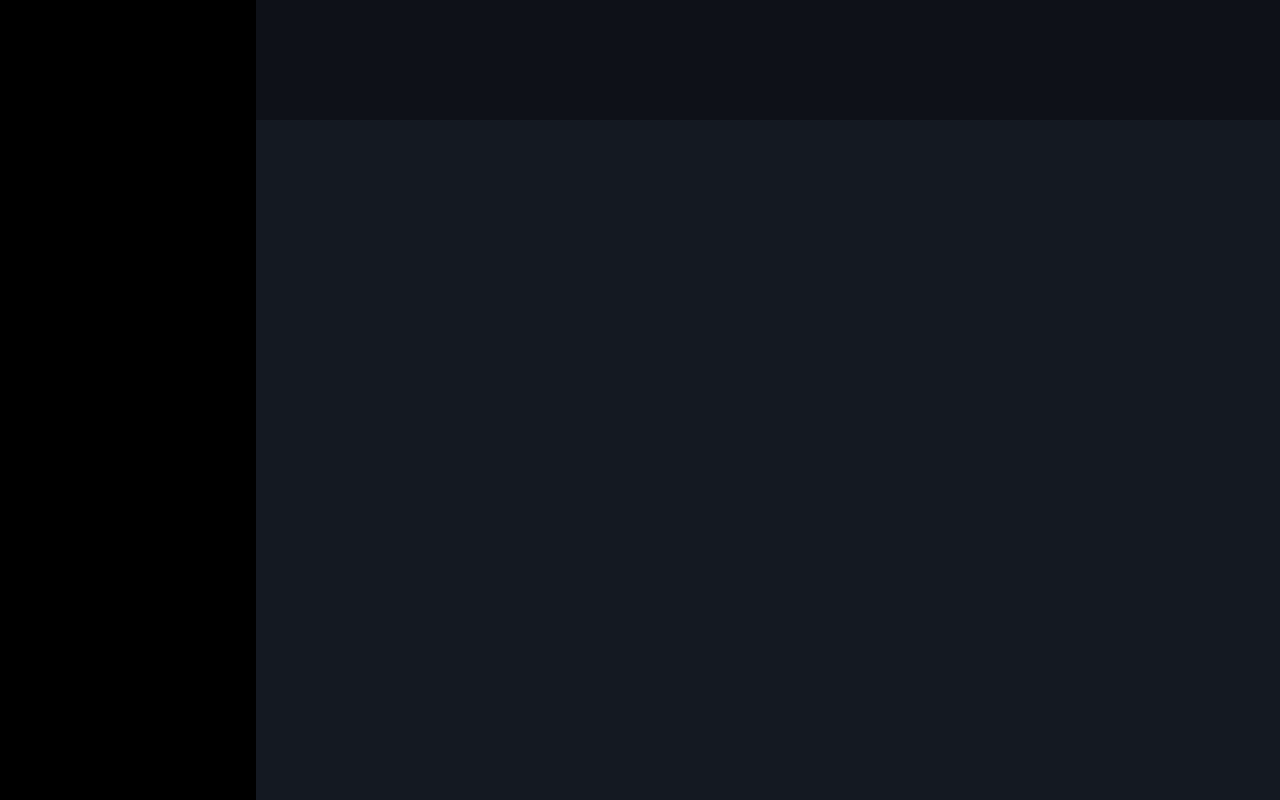
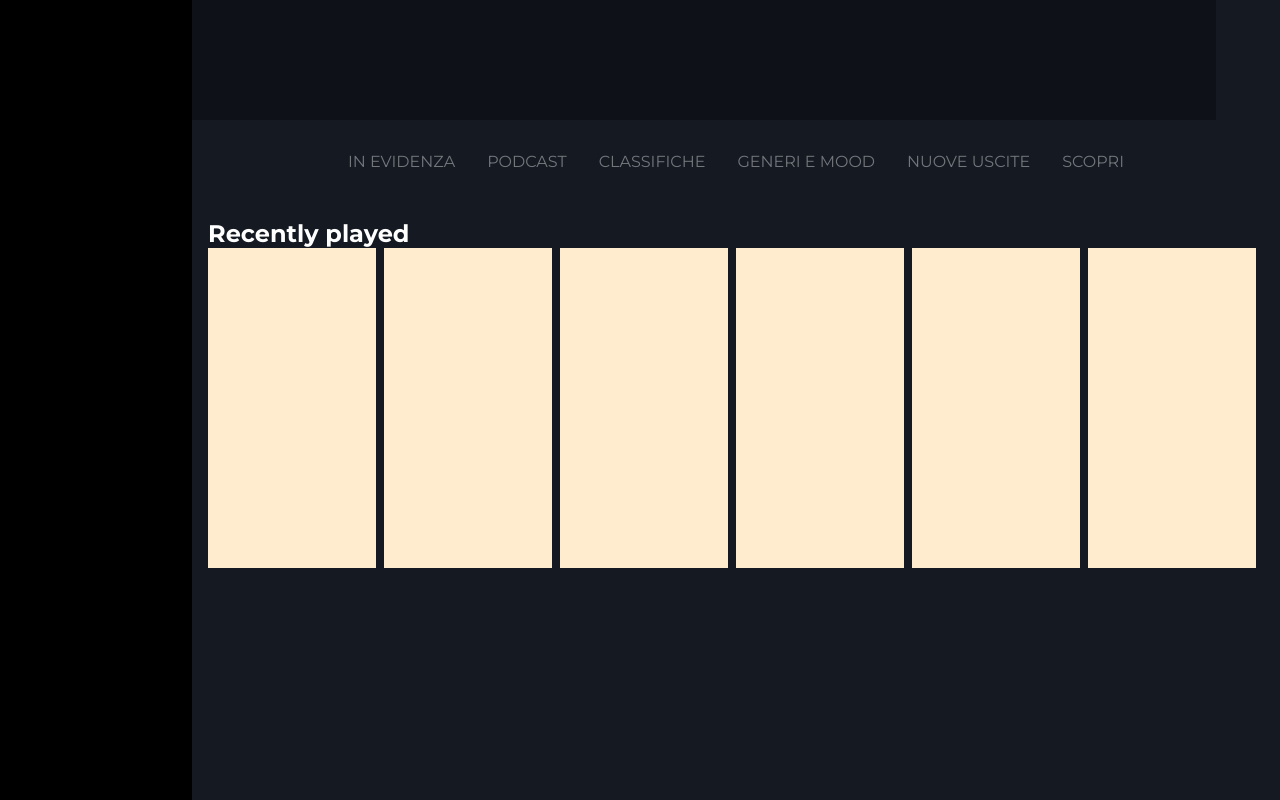
Before and after one commit to Omar-Codess/html-css-spotifyweb, a plain HTML site: page index.html in a window 1280 px wide. Drawn offline with Linux system fonts and the light colour scheme.

Commit message:
creati blocchi colorati per le card

```diff
--- a/css/style.css
+++ b/css/style.css
@@ -31,11 +31,30 @@ ul {
     display: flex;
 }
 
+.jus-center{
+    justify-content: center;
+}
+
+/* font color */
+.white-f{
+    color: white;
+}
+
+.grey-f{
+    color: #73767b;
+}
+
+/* padding */
+.pad-1{
+    padding: 1em;
+}
+
+
 
 /* SIDEBAR */
 .sidebar-container{
     height: 100vh;
-    width: 20vw;
+    width: 15vw;
 }
 
 .sidebar{
@@ -47,7 +66,7 @@ ul {
 /* MUSIC */
 .music-container{
     height: 100vh;
-    width: 80vw;
+    width: 85vw;
 }
 
 .transparent-bar{
@@ -61,3 +80,16 @@ ul {
     height: 100%;
     background-color: #141922;
 }
+
+li{
+    color: #73767b;
+    padding: 1em;
+}
+
+/* card */
+.card{
+    background-color: blanchedalmond;
+    height: 40vh;
+    width: 20vw;
+    margin-right: .5em;
+}
--- a/index.html
+++ b/index.html
@@ -22,7 +22,57 @@
                 <div class="music-container">
                     <div class="music">
                         <div class="transparent-bar">
+                            <!-- effettua upgrade -->
+                        </div>
+                        <nav>
+                            <ul class="flex jus-center pad-1">
+                                <li>IN EVIDENZA</li>
+                                <li>PODCAST</li>
+                                <li>CLASSIFICHE</li>
+                                <li>GENERI E MOOD</li>
+                                <li>NUOVE USCITE</li>
+                                <li>SCOPRI</li>
+                            </ul>
+                        </nav>
+                        <div class="row pad-1">
+                            <h2 class="white-f">Recently played</h2>
+                            <div class="col flex">
+                                <div class="card">
+                                    <div class="card-image"></div>
+                                    <div class="card-title"></div>
+                                    <div class="card-subtitle"></div>
+                                </div>
 
+                                <div class="card">
+                                    <div class="card-image"></div>
+                                    <div class="card-title"></div>
+                                    <div class="card-subtitle"></div>
+                                </div>
+
+                                <div class="card">
+                                    <div class="card-image"></div>
+                                    <div class="card-title"></div>
+                                    <div class="card-subtitle"></div>
+                                </div>
+
+                                <div class="card">
+                                    <div class="card-image"></div>
+                                    <div class="card-title"></div>
+                                    <div class="card-subtitle"></div>
+                                </div>
+
+                                <div class="card">
+                                    <div class="card-image"></div>
+                                    <div class="card-title"></div>
+                                    <div class="card-subtitle"></div>
+                                </div>
+
+                                <div class="card">
+                                    <div class="card-image"></div>
+                                    <div class="card-title"></div>
+                                    <div class="card-subtitle"></div>
+                                </div>
+                            </div>
                         </div>
                     </div>
                 </div>
```
